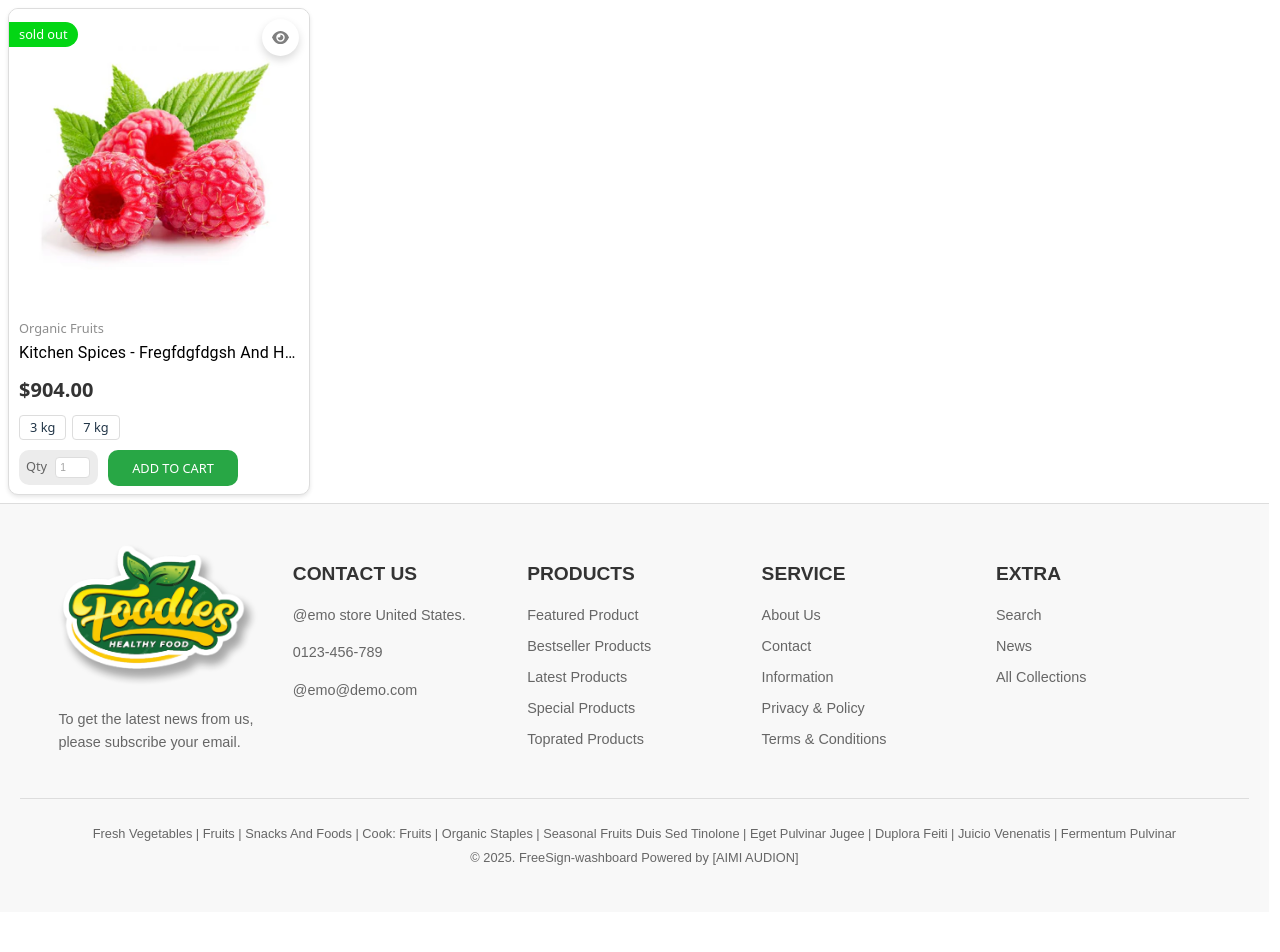
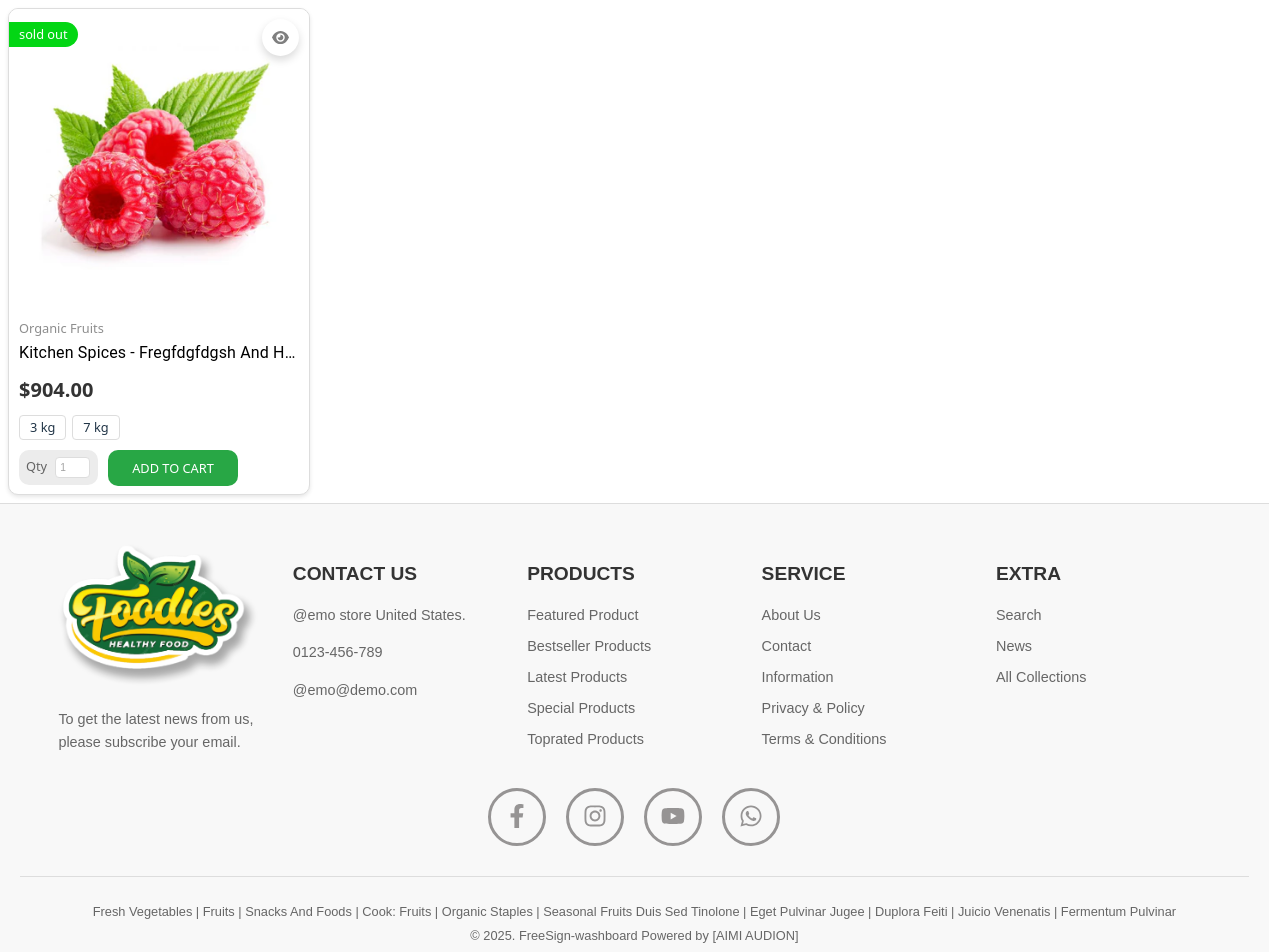
Before and after one commit to JaninduPramod/Ecommerce-FoodPlatform, a React (Vite) app in the folder Front-End/app/: page / in a window 1280 px wide. Shown: the top 952 px of the page. Before the commit the page ends 912 px from the top, so only its background shows below. Built offline with nearby package versions, Linux system fonts and the light colour scheme.

Commit message:
add social midea icons for footer

```diff
--- a/Front-End/app/package.json
+++ b/Front-End/app/package.json
@@ -12,12 +12,14 @@
   "dependencies": {
     "@emotion/react": "^11.14.0",
     "@emotion/styled": "^11.14.0",
+    "@fortawesome/fontawesome-free": "^6.7.2",
     "@mui/icons-material": "^6.4.7",
     "@mui/material": "^6.4.7",
     "axios": "^1.8.3",
     "mui": "^0.0.1",
     "react": "^19.0.0",
     "react-dom": "^19.0.0",
+    "react-icons": "^5.5.0",
     "react-router-dom": "^7.3.0"
   },
   "devDependencies": {
--- a/Front-End/app/src/components/Footer.css
+++ b/Front-End/app/src/components/Footer.css
@@ -6,7 +6,7 @@
 
 .footer {
     background-color: #f8f8f8;
-    padding: 2.5rem 1.25rem; /* 40px 20px */
+    padding: 2.5rem 1.25rem;
     border-top: 1px solid #ddd;
     font-family: Arial, sans-serif;
     width: 100%;
@@ -15,16 +15,16 @@
 .footer-content {
     display: flex;
     flex-wrap: wrap;
-    justify-content: space-around; /* Better alignment */
-    gap: 20px; /* Adds spacing */
-    max-width: 90vw; /* More flexible width */
+    justify-content: space-around;
+    gap: 20px;
+    max-width: 90vw;
     margin: 0 auto;
 }
 
 .footer-section {
     flex: 1;
     min-width: 200px;
-    max-width: 300px; /* Prevents stretching */
+    max-width: 300px;
 }
 
 .footer-section h2 {
@@ -38,7 +38,7 @@
     font-size: 0.9rem;
     color: #666;
     line-height: 1.6;
-    margin-left: 0; /* Removed margin-left */
+    margin-left: 0;
 }
 
 .footer-section ul {
@@ -54,6 +54,29 @@
     width: 12.5rem;
     max-width: 100%;
     height: auto;
+}
+
+/* 🔹 Social Media Icons */
+.social-media {
+
+    display: flex;
+    justify-content: center;
+    gap: 20px;
+    margin: 20px 0;
+}
+
+.social-media a {
+    font-size: 24px;
+    color: #969494;
+    transition: color 0.3s ease-in-out;
+    border: 3px solid #969494;
+    border-radius: 50%;
+    padding: 11px 14px 5px 14px;
+}
+
+.social-media a:hover {
+    color: #28a745;
+    border-color: #28a745;
 }
 
 .footer-bottom {
--- a/Front-End/app/src/components/Footer.jsx
+++ b/Front-End/app/src/components/Footer.jsx
@@ -1,6 +1,7 @@
 import React from 'react';
 import './Footer.css';
 import img4 from '../assets/foodylogo.png';
+import { FaFacebookF, FaInstagram, FaYoutube, FaWhatsapp } from 'react-icons/fa';
 
 const footerData = {
   newsletter: {
@@ -53,15 +54,12 @@ const footerData = {
 
 function Footer() {
   return (
-    <div class="container">
+    <div className="container">
       <footer className="footer">
         <div className="footer-content">
           {/* Newsletter Section */}
           <div className="footer-section">
             <img src={footerData.newsletter.logo} alt="icon" className="footer-logo" />
-
-
-
             <p>{footerData.newsletter.text}</p>
           </div>
 
@@ -104,6 +102,14 @@ function Footer() {
           </div>
         </div>
 
+        {/* 🔹 Social Media Icons */}
+        <div className="social-media">
+          <a href="https://facebook.com" target="_blank" rel="noopener noreferrer"><FaFacebookF /></a>
+          <a href="https://instagram.com" target="_blank" rel="noopener noreferrer"><FaInstagram /></a>
+          <a href="https://youtube.com" target="_blank" rel="noopener noreferrer"><FaYoutube /></a>
+          <a href="https://whatsapp.com" target="_blank" rel="noopener noreferrer"><FaWhatsapp /></a>
+        </div>
+
         {/* Bottom Section */}
         <div className="footer-bottom">
           {footerData.bottom.text.map((line, index) => (
```
Also changed, not shown: 1 other file (tests, documents, lock files or other folders). Lines whose indentation alone changed are shown as unchanged.
